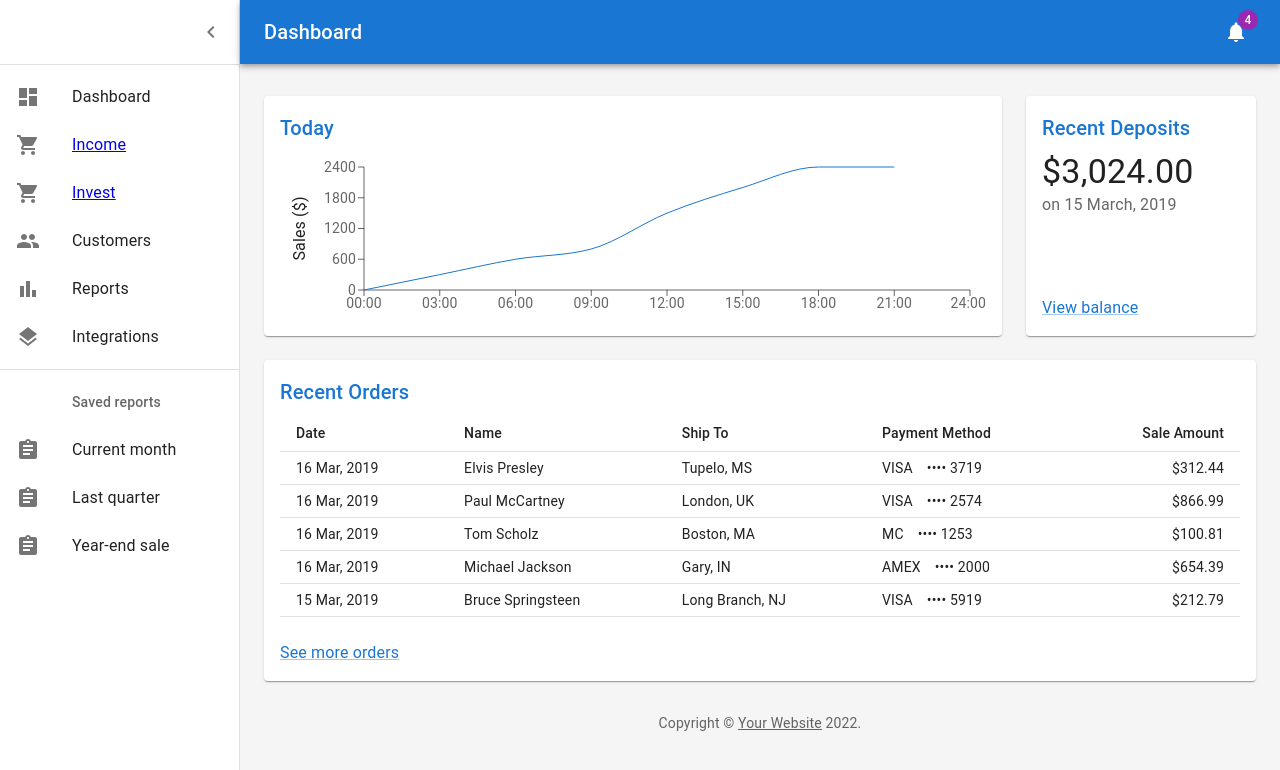
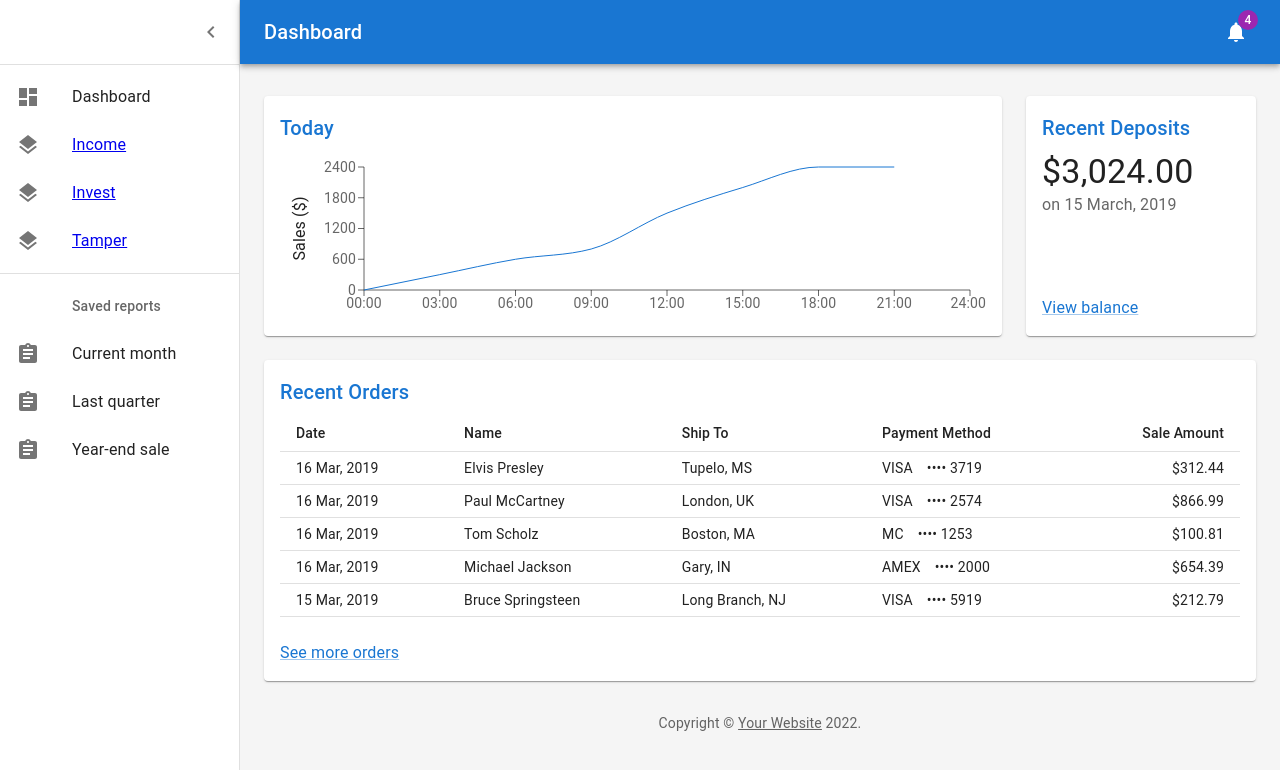
Before and after one commit to shanthu-hammer/Web3_Investment-managment-system, a React (Create React App) app in the folder itracker2.0/frontend/: page /dashboard in a window 1280 px wide. Shown: the top 770 px of the page. Built offline with nearby package versions, Linux system fonts and the light colour scheme.

Commit message:
manipulation file

```diff
--- a/itracker2.0/frontend/src/App.js
+++ b/itracker2.0/frontend/src/App.js
@@ -12,6 +12,7 @@ import Manipulation from "../src/pages/general/manipulation/manipulation";
 //import Egg from "../src/logic/testing"; <Route path="/testing" element={<Egg />} />
 //import downloadTxtFile from "../../logic/txtfileconversion/downloadTxtFile";
 import txtFileConversion from "../src/logic/txtfileconversion";
+//import Manipulation from "../src/pages/general/manipulation/manipulation"
 
 function App() {
   return (
--- a/itracker2.0/frontend/src/pages/general/dashboard/listItems.js
+++ b/itracker2.0/frontend/src/pages/general/dashboard/listItems.js
@@ -21,7 +21,7 @@ export const mainListItems = (
     <a href="http://localhost:3000/income">
       <ListItemButton>
         <ListItemIcon>
-          <ShoppingCartIcon />
+        <LayersIcon />
         </ListItemIcon>
         <ListItemText primary="Income" />
       </ListItemButton>
@@ -29,29 +29,20 @@ export const mainListItems = (
     <a href="http://localhost:3000/invest">
       <ListItemButton>
         <ListItemIcon>
-          <ShoppingCartIcon />
+        <LayersIcon />
         </ListItemIcon>
         <ListItemText primary="Invest" />
       </ListItemButton>
     </a>
-    <ListItemButton>
-      <ListItemIcon>
-        <PeopleIcon />
-      </ListItemIcon>
-      <ListItemText primary="Customers" />
-    </ListItemButton>
-    <ListItemButton>
-      <ListItemIcon>
-        <BarChartIcon />
-      </ListItemIcon>
-      <ListItemText primary="Reports" />
-    </ListItemButton>
-    <ListItemButton>
-      <ListItemIcon>
+    <a href="http://localhost:3000/manipulation">
+      <ListItemButton>
+        <ListItemIcon>
         <LayersIcon />
-      </ListItemIcon>
-      <ListItemText primary="Integrations" />
-    </ListItemButton>
+        </ListItemIcon>
+        <ListItemText primary="Tamper" />
+      </ListItemButton>
+    </a>
+
   </React.Fragment>
 );
 
--- a/itracker2.0/frontend/src/pages/general/home/home.js
+++ b/itracker2.0/frontend/src/pages/general/home/home.js
@@ -4,13 +4,25 @@ import { useNavigate } from "react-router-dom";
 const Home = () => {
   const navigate = useNavigate();
 
-  function handleClick() {
-    navigate("/income");}
+     let fetchdcndata = async()=> {
+    try {
+      let dcnfile = await fetch(
+        "https://bafybeiacs6qaawbgrwq26zzno2lpoor3nzzmjyo5b4f2ejbjfdp5n2of74.ipfs.w3s.link/file3.json"
+      ).then((x) => x.text());
+
+      console.log(dcnfile);
+      alert(dcnfile);
+      return await dcnfile;
+
+    } catch (error) {
+      console.log(error);
+    }
+  }
   return (
     <div>
       <h1>welcome to home page </h1>
       <div className="button-container">
-              <input onClick= {handleClick
+              <input onClick= {fetchdcndata
               } type="submit" />
             </div>
     </div>
--- a/itracker2.0/frontend/src/pages/general/manipulation/manipulation.js
+++ b/itracker2.0/frontend/src/pages/general/manipulation/manipulation.js
@@ -7,6 +7,19 @@ class Manipulation extends Component {
   constructor(props) {
     super(props);
   }
+  fetchdcndata = async (e) => {
+    try {
+      let dcnfile = await fetch(
+        "https://bafybeiacs6qaawbgrwq26zzno2lpoor3nzzmjyo5b4f2ejbjfdp5n2of74.ipfs.w3s.link/file3.json"
+      ).then((x) => x.text());
+
+      console.log(dcnfile);
+      alert(dcnfile);
+      return await dcnfile;
+    } catch (error) {
+      console.log(error);
+    }
+  };
 
   showFile = async (e) => {
     e.preventDefault();
@@ -25,7 +38,9 @@ class Manipulation extends Component {
         <input type="file" onChange={(e) => this.showFile(e)} />
 
         <input type="file" onChange={(e) => this.showFile(e)} />
-
+        <div className="button-container">
+          <input onClick={(e) => this.fetchdcndata(e)} type="submit" />
+        </div>
       </div>
     );
   };
```
